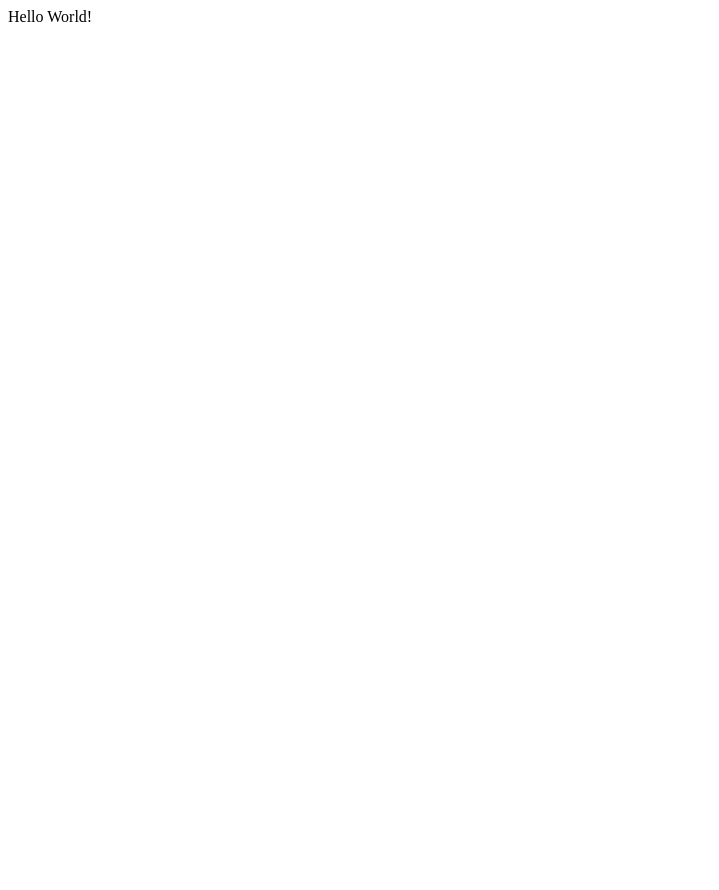
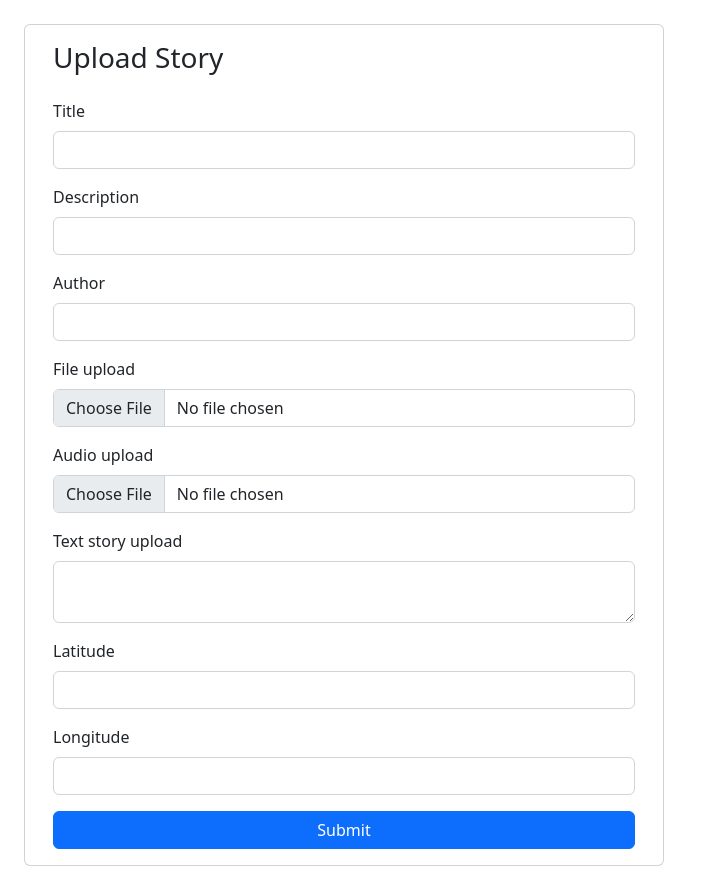
Before and after one commit to shinaakram33/insource, a plain HTML site: page index.html in a window 1280 px wide. Shown: the whole page, without its empty margins (0-719 px from the left). Before the commit the page ends 800 px from the top, so only its background shows below. Drawn offline with nearby package versions, Linux system fonts and the light colour scheme.

Commit message:
create content upload model

```diff
--- a/index.html
+++ b/index.html
@@ -6,6 +6,7 @@
 		<meta name="apple-mobile-web-app-capable" content="yes" />
 		<link rel="stylesheet" href="css/styles.css"/>
 		<title>Fearless Trials</title>
+		<link href="https://cdn.jsdelivr.net/npm/bootstrap@5.2.0/dist/css/bootstrap.min.css" rel="stylesheet" integrity="sha384-gH2yIJqKdNHPEq0n4Mqa/HGKIhSkIHeL5AyhkYV8i59U5AR6csBvApHHNl/vI1Bx" crossorigin="anonymous">
 	</head>
 	<body>
 		<script src="/js/fACE.js"></script>
--- a/js/app.js
+++ b/js/app.js
@@ -1,7 +1,15 @@
 ACE(function (ace) {
 	var	DOM = ace.get.v('dom');
 
+    ace.get('mod', 'mod/ContentUpload.js');
+
     DOM({
-        lbl: 'Hello World!',
+        id: 'main-div',
+        cls: 'container-fluid',
+        dom: [
+            {
+                mod: 'ContentUpload',
+            },
+        ],
     });
 });
--- /dev/null
+++ b/mod/ContentUpload.js
@@ -0,0 +1,240 @@
+ACE.mod('ContentUpload', function (ace) {
+    var now = ace.now;
+
+    return ContentUpload;
+
+    function ContentUpload(cfg) {
+        let id = cfg.id || 'content-upload' + now(),
+            submit = cfg.submit,
+            cls = 'content-upload',
+            titleACI,
+            descACI,
+            authorACI,
+            fileACI,
+            audioACI,
+            textACI,
+            latACI,
+            lonACI
+            aci = {
+                get: {
+                    dat: getData,
+                },
+            },
+            ux = {
+                id,
+                cls: cls + ' row',
+                dom: iniDom(),
+                aci,
+                ini: cfg.ini,
+            };
+
+        return ux;
+
+        function getData() {
+            return {
+                title: titleACI.get.v('val'),
+                description: descACI.get.v('val'),
+                author: authorACI.get.v('val'),
+                file: fileACI.get.v('val'),
+                audio: audioACI.get.v('val'),
+                text: textACI.get.v('val'),
+                lat: latACI.get.v('val'),
+                lon: lonACI.get.v('val'),
+            };
+        }
+
+        function iniDom() {
+            let dom = {
+                cls: 'card col-6 m-4',
+                dom: {
+                    cls: 'card-body',
+                    dom: [
+                        {
+                            typ: 'h3',
+                            cls: 'card-title mb-4',
+                            lbl: 'Upload Story',
+                        },
+                        {
+                            typ: 'form',
+                            dom: [
+                                {
+                                    cls: 'mb-3',
+                                    dom: [
+                                        {
+                                            typ: 'label',
+                                            for: 'formTitle',
+                                            cls: 'form-label',
+                                            lbl: 'Title',
+                                        },
+                                        {
+                                            typ: 'input',
+                                            id: 'formTitle',
+                                            cls: 'form-control',
+                                            ini: (m) => {
+                                                titleACI = m;
+                                            },
+                                        },
+                                    ],
+                                },
+                                {
+                                    cls: 'mb-3',
+                                    dom: [
+                                        {
+                                            typ: 'label',
+                                            for: 'formDesc',
+                                            cls: 'form-label',
+                                            lbl: 'Description',
+                                        },
+                                        {
+                                            typ: 'input',
+                                            id: 'formDesc',
+                                            cls: 'form-control',
+                                            ini: (m) => {
+                                                descACI = m;
+                                            },
+                                        },
+                                    ],
+                                },
+                                {
+                                    cls: 'mb-3',
+                                    dom: [
+                                        {
+                                            typ: 'label',
+                                            for: 'formAuthor',
+                                            cls: 'form-label',
+                                            lbl: 'Author',
+                                        },
+                                        {
+                                            typ: 'input',
+                                            id: 'formAuthor',
+                                            cls: 'form-control',
+                                            ini: (m) => {
+                                                authorACI = m;
+                                            },
+                                        },
+                                    ],
+                                },
+                                {
+                                    cls: 'mb-3',
+                                    dom: [
+                                        {
+                                            typ: 'label',
+                                            for: 'formFile',
+                                            cls: 'form-label',
+                                            lbl: 'File upload',
+                                        },
+                                        {
+                                            typ: 'input',
+                                            id: 'formFile',
+                                            type: 'file',
+                                            cls: 'form-control',
+                                            ini: (m) => {
+                                                fileACI = m;
+                                            },
+                                        },
+                                    ],
+                                },
+                                {
+                                    cls: 'mb-3',
+                                    dom: [
+                                        {
+                                            typ: 'label',
+                                            for: 'formAudio',
+                                            cls: 'form-label',
+                                            lbl: 'Audio upload',
+                                        },
+                                        {
+                                            typ: 'input',
+                                            id: 'formAudio',
+                                            type: 'file',
+                                            cls: 'form-control',
+                                            ini: (m) => {
+                                                audioACI = m;
+                                            },
+                                        },
+                                    ],
+                                },
+                                {
+                                    cls: 'mb-3',
+                                    dom: [
+                                        {
+                                            typ: 'label',
+                                            for: 'formStory',
+                                            cls: 'form-label',
+                                            lbl: 'Text story upload',
+                                        },
+                                        {
+                                            typ: 'textarea',
+                                            id: 'formStory',
+                                            cls: 'form-control',
+                                            ini: (m) => {
+                                                textACI = m;
+                                            },
+                                        },
+                                    ],
+                                },
+                                {
+                                    cls: 'mb-3',
+                                    dom: [
+                                        {
+                                            typ: 'label',
+                                            for: 'formLat',
+                                            cls: 'form-label',
+                                            lbl: 'Latitude',
+                                        },
+                                        {
+                                            typ: 'input',
+                                            id: 'formLat',
+                                            cls: 'form-control',
+                                            type: 'number',
+                                            ini: (m) => {
+                                                latACI = m;
+                                            },
+                                        },
+                                    ],
+                                },
+                                {
+                                    cls: 'mb-3',
+                                    dom: [
+                                        {
+                                            typ: 'label',
+                                            for: 'formLon',
+                                            cls: 'form-label',
+                                            lbl: 'Longitude',
+                                        },
+                                        {
+                                            typ: 'input',
+                                            id: 'formLon',
+                                            cls: 'form-control',
+                                            type: 'number',
+                                            ini: (m) => {
+                                                lonACI = m;
+                                            },
+                                        },
+                                    ],
+                                },
+                                {
+                                    cls: 'd-grid',
+                                    dom: {
+                                        typ: 'button',
+                                        cls: 'btn btn-primary',
+                                        type: 'button',
+                                        lbl: 'Submit',
+                                        on: {
+                                            click: () => {
+                                                const o = getData();
+                                                console.log(o);
+                                                // submit(o);
+                                            },
+                                        },
+                                    },
+                                },
+                            ],
+                        }
+                    ],
+                },
+            };
+            return dom;
+        }
+    }
+});
```
